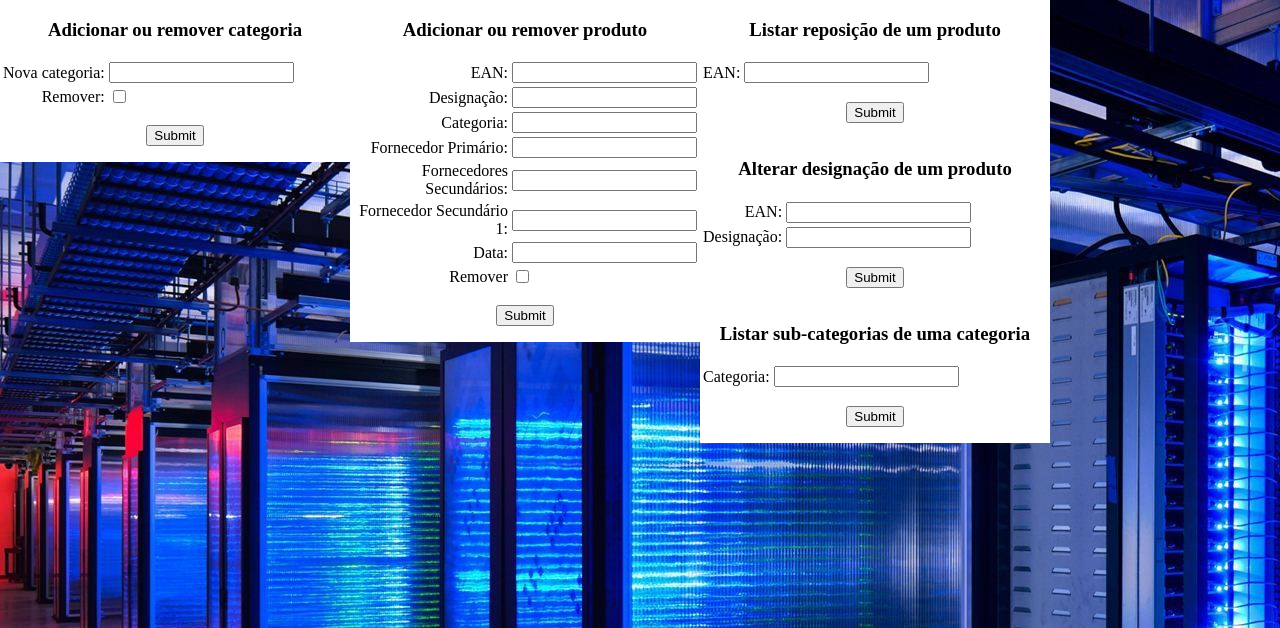
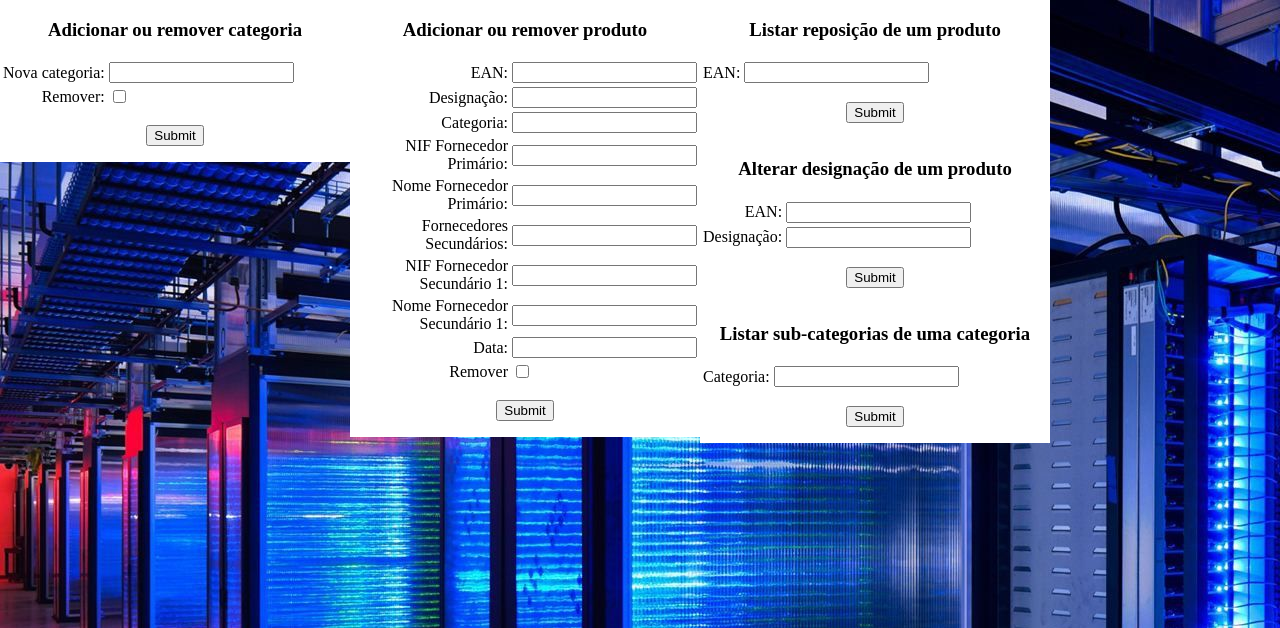
Before and after one commit to Maegner/bd-project, a PHP site: page / in a window 1280 px wide. Shown: the top 628 px of the page. Run offline with PHP 8.4, Linux system fonts and the light colour scheme.

Commit message:
Nome e NIF fornecedores

```diff
--- a/parte3/web/index.php
+++ b/parte3/web/index.php
@@ -26,22 +26,32 @@
     <script>
         function updateSec() {
             var table = document.getElementById("TabelaProduto");
-            var row = document.getElementById("PrimeiroSecundario");
+            var nifRow = document.getElementById("PrimeiroNIFSecundario");
+            var nameRow = document.getElementById("PrimeiroNOMESecundario");
             var numberOfSecs = document.getElementById("secondaryNumber").value;
             var limite = document.getElementById("FornecedorLimit");
 
-            var firstRow = table.rows[6];
+            var firstRow = table.rows[8];
             while (firstRow.className == "FornecedorSec") {
-                table.deleteRow(6);
-                firstRow = table.rows[6];
+                table.deleteRow(8);
+                table.deleteRow(8);
+                firstRow = table.rows[8];
             }
 
             for (var i = 0; i < numberOfSecs-1; ++i) {
-                var newRow = row.cloneNode(true);
-                newRow.children[1].children[0].name = "FornecedorSecundario".concat((i+2).toString());
-                newRow.children[0].innerHTML = "Fornecedor Secundario ".concat((i+2).toString(), ":");
-                var index = 6 + i;
+                var newRow = nifRow.cloneNode(true);
+                newRow.children[1].children[0].name = "FornecedorSecundarioNIF".concat((i+2).toString());
+                newRow.children[0].innerHTML = "NIF Fornecedor Secundario ".concat((i+2).toString(), ":");
+                var index = 8 + i*2;
                 table.children[0].insertBefore(newRow, table.children[0].children[index]);
+
+                var newRow = nameRow.cloneNode(true);
+                newRow.children[1].children[0].name = "FornecedorSecundarioNAME".concat((i+2).toString());
+                newRow.children[0].innerHTML = "Nome Fornecedor Secundario ".concat((i+2).toString(), ":");
+                var index = 9 + i*2;
+                table.children[0].insertBefore(newRow, table.children[0].children[index]);
+
+                console.log(newRow.children[1].children[0].name);
             }
         }
     </script>
@@ -88,16 +98,24 @@
                             <td class="inputColumn"><input type="text" name="Categoria"/></td>
                         </tr>
                         <tr>
-                            <td>Fornecedor Primário: </td>
-                            <td class="inputColumn"><input type="text" name="FornecedorPrimario"/></td>
+                            <td>NIF Fornecedor Primário: </td>
+                            <td class="inputColumn"><input type="text" name="FornecedorPrimarioNIF"/></td>
+                        </tr>
+                        <tr>
+                            <td>Nome Fornecedor Primário: </td>
+                            <td class="inputColumn"><input type="text" name="FornecedorPrimarioNOME"/></td>
                         </tr>
                         <tr>
                             <td>Fornecedores Secundários: </td>
                             <td class="inputColumn"><input type="number" name="FornecedoresSecundarios" min="1" onchange="updateSec()" id="secondaryNumber"></td>
                         </tr>
-                        <tr id="PrimeiroSecundario" class="FornecedorSec">
-                            <td>Fornecedor Secundário 1: </td>
-                            <td class="inputColumn"><input type="text" name="FornecedorSecundario1"/></td>
+                        <tr id="PrimeiroNIFSecundario" class="FornecedorSec">
+                            <td>NIF Fornecedor Secundário 1: </td>
+                            <td class="inputColumn"><input type="text" name="FornecedorSecundarioNIF1"/></td>
+                        </tr>
+                        <tr id="PrimeiroNOMESecundario" class="FornecedorSec">
+                            <td>Nome Fornecedor Secundário 1: </td>
+                            <td class="inputColumn"><input type="text" name="FornecedorSecundarioNOME1"/></td>
                         </tr>
                         <tr>
                             <td>Data: </td>
```
